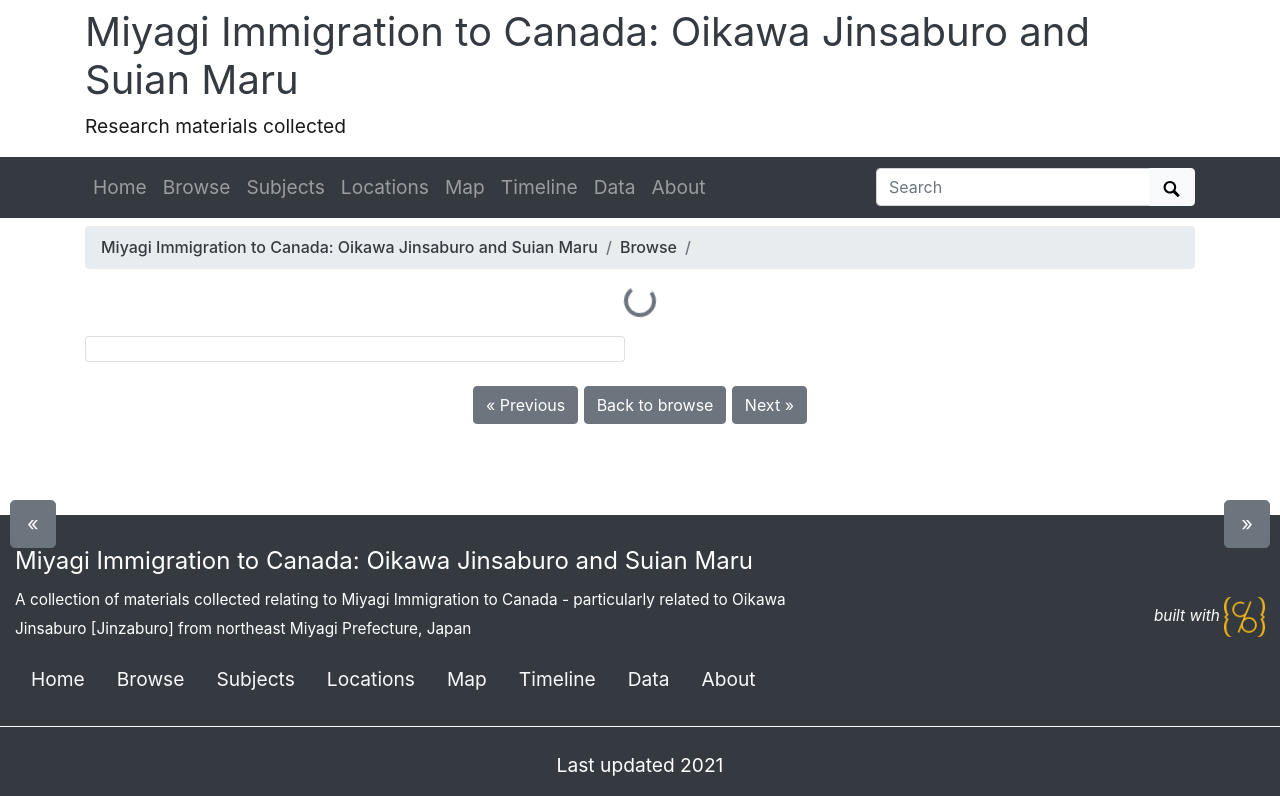
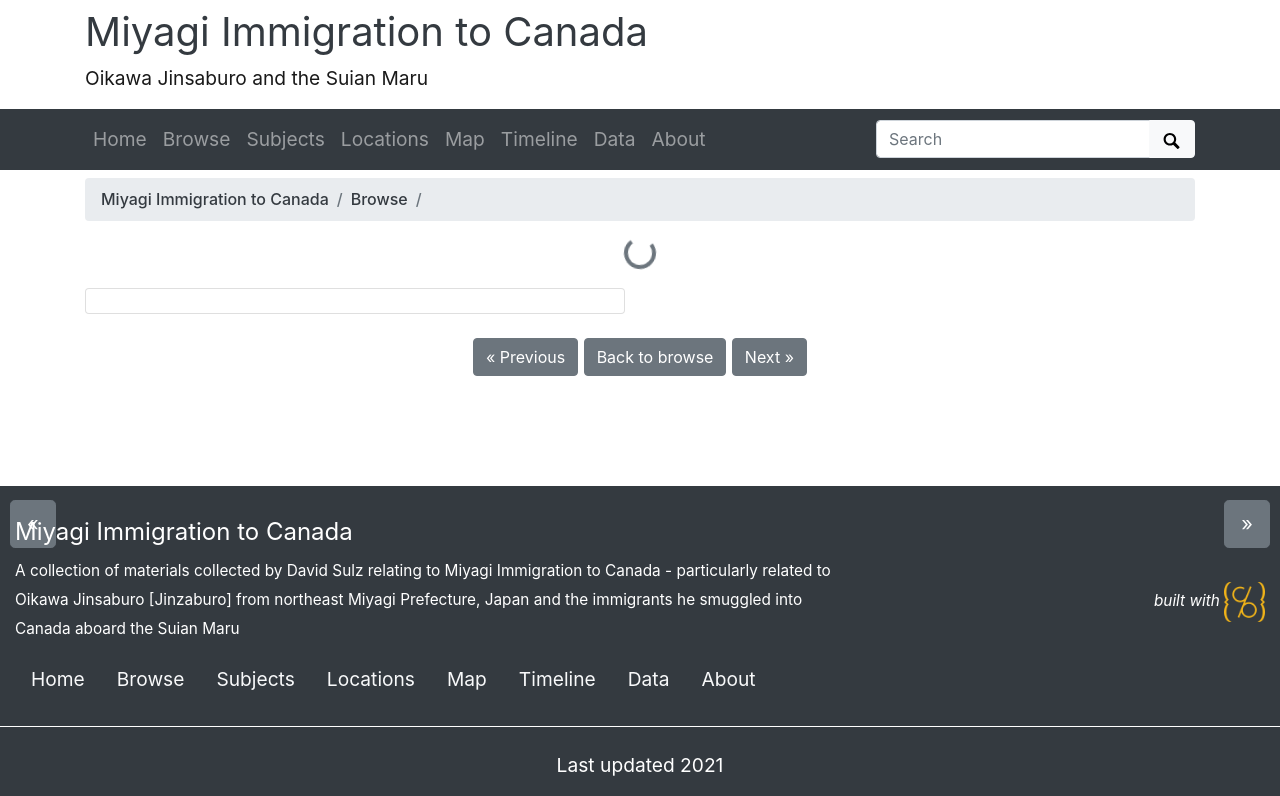
Before and after one commit to DavidSulz/miyagi_immigration_canada, a Jekyll site: the page built from pages/item.md, in a window 1280 px wide, cut to the strip 0-796 px from the top of the page. Built offline with Jekyll 4.4.1, drawn with Linux system fonts in a browser that asks for light colours.

Commit message:
Theme playing

```diff
--- a/_config.yml
+++ b/_config.yml
@@ -20,12 +20,12 @@ source-code: https://github.com/DavidSulz/miyagi_immigration_canada
 # SITE SETTINGS
 #
 # title of site appears in banner
-title: "Miyagi Immigration to Canada: Oikawa Jinsaburo and Suian Maru"
+title: "Miyagi Immigration to Canada"
 # tagline, a short phrase that will appear throughout the site in the top banner
-tagline: Research materials collected
+tagline: Oikawa Jinsaburo and the Suian Maru
 # description appears in meta tags and other locations
 # this description might appear in search result lists, keep around 160 characters max
-description: "A collection of materials collected relating to Miyagi Immigration to Canada - particularly related to Oikawa Jinsaburo [Jinzaburo] from northeast Miyagi Prefecture, Japan"
+description: "A collection of materials collected by David Sulz relating to Miyagi Immigration to Canada - particularly related to Oikawa Jinsaburo [Jinzaburo] from northeast Miyagi Prefecture, Japan and the immigrants he smuggled into Canada aboard the Suian Maru"
 # creator of the digital collection, to appear in meta tags; we typically use our GitHub usernames but feel free to just use your name
 author: David Sulz
 
--- a/_data/theme.yml
+++ b/_data/theme.yml
@@ -8,11 +8,11 @@
 #
 # featured image is used in home page banner and in meta markup to represent the collection
 # use either an objectid (from an item in this collect), a relative location of an image in this repo (ex. /assets/img/feature.jpg), or a full url to an image elsewhere
-featured-image: demo_001
+featured-image: mic017
 # optional: add extra padding around collection title for a larger image feature.
-home-title-y-padding: # Default is 8em
+home-title-y-padding: 2em # Default is 8em
 # optional: change position of background image, center, top, bottom
-home-banner-image-position: # Default is center
+home-banner-image-position:  # Default is center
 
 ##########
 # ITEM PAGE
```
Also changed, not shown: objects/demo_004.jpg (deleted), 2 other files.
